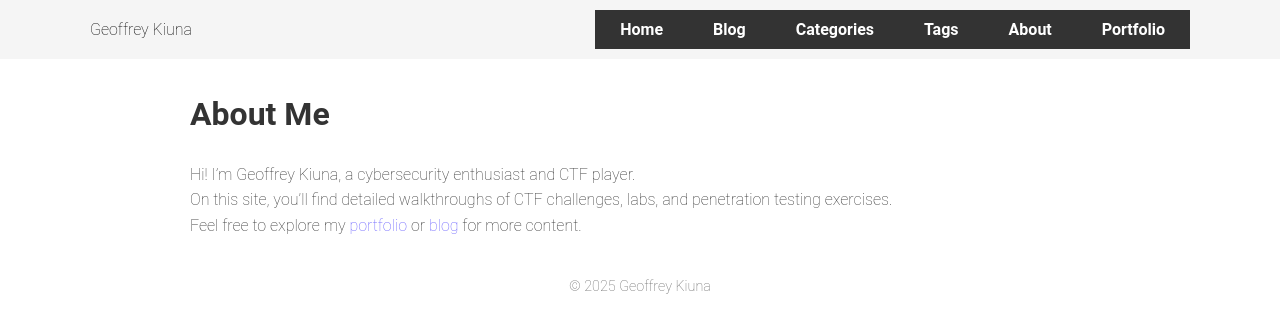
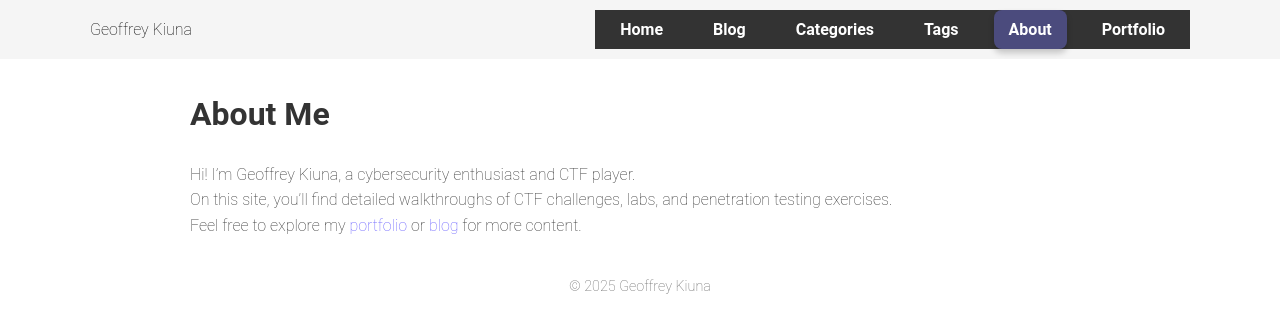
Before and after one commit to KiunaJeff/KiunaJeff.github.io, a Jekyll site: the page built from about/about/index.md, in a window 1280 px wide. Shown: the top 333 px of the page. Built offline with Jekyll 4.4.1, drawn with Linux system fonts in a browser that asks for light colours.

Commit message:
Add hero animation, active navbar, and blog excerpts

```diff
--- a/_layouts/default.html
+++ b/_layouts/default.html
@@ -4,40 +4,41 @@
   <meta charset="UTF-8">
   <title>{{ page.title }} | {{ site.title }}</title>
   <meta name="viewport" content="width=device-width, initial-scale=1">
-
   {%- seo -%}
   <link rel="stylesheet" href="{{ '/assets/css/style.css' | relative_url }}">
-
 </head>
 <body>
   <header>
     <nav>
       <div class="nav-container">
         <div class="logo">{{ site.title }}</div>
-        <div class="hamburger" id="hamburger">
-          &#9776; <!-- Hamburger icon -->
-        </div>
+        <div class="hamburger" id="hamburger">&#9776;</div>
         <ul id="nav-links">
           {% for link in site.nav %}
-            <li><a href="{{ link.url | relative_url }}">{{ link.title }}</a></li>
+            <li>
+              <a href="{{ link.url | relative_url }}"
+                 class="{% if page.url == link.url %}active{% endif %}">
+                {{ link.title }}
+              </a>
+            </li>
           {% endfor %}
         </ul>
       </div>
     </nav>
-
   </header>
 
   <main>
     {{ content }}
   </main>
 
+  <!-- Back-to-top button -->
+  <a href="#top" id="back-to-top">&#8679; Top</a>
+
   <footer>
     <p>&copy; {{ site.time | date: "%Y" }} {{ site.author.name }}</p>
   </footer>
-  <a href="#" id="back-to-top">&#8679; Top</a>
 
-
+  <!-- JS -->
   <script src="{{ '/assets/js/nav.js' | relative_url }}"></script>
-
 </body>
 </html>
--- a/assets/css/style.css
+++ b/assets/css/style.css
@@ -252,3 +252,27 @@
   background-color: #5752d4;
   transform: translateY(-2px);
 }
+
+/* Hero / Profile animation */
+.profile-img, .hero-text {
+  opacity: 0;
+  transform: translateY(20px);
+  animation: fadeInUp 1s forwards;
+}
+
+.hero-text {
+  animation-delay: 0.5s;
+}
+
+@keyframes fadeInUp {
+  to {
+    opacity: 1;
+    transform: translateY(0);
+  }
+}
+
+nav ul li a.active {
+  background-color: #4b4b7d; /* active highlight */
+  color: #fff;
+  box-shadow: 0 4px 6px rgba(0,0,0,0.2);
+}
```
Also changed, not shown: blog/index.md (+6 -6 lines).
